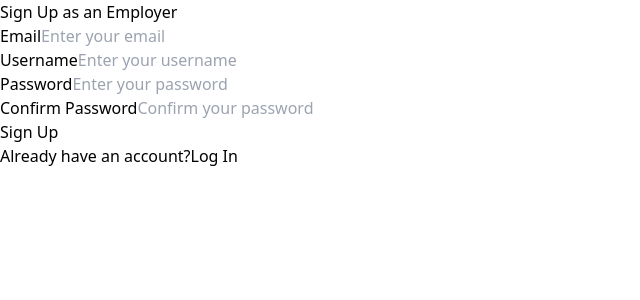
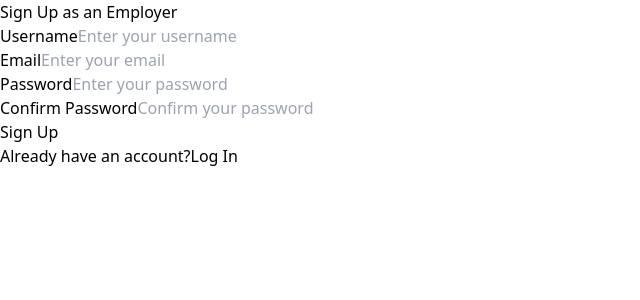
Before and after one commit to eneriopaolo/JumpStart, a React app in the folder UI/: page /signup-employer in a window 1280 px wide. Shown: the top 300 px of the page, without its empty margins (0-640 px from the left). Built offline with nearby package versions, Linux system fonts and the light colour scheme; the HTML template or start-up script is replaced by a standard one.

Commit message:
ADDED REGISTER (EMPLOYER SIDE)

```diff
--- a/UI/src/App.jsx
+++ b/UI/src/App.jsx
@@ -5,6 +5,7 @@ import TypeofUser from "./pages/TypeofUser";
 import { BrowserRouter, Routes, Route } from "react-router-dom";
 import SignUpEmployer from "./pages/SignUpEmployer";
 import SignUpJobSeeker from "./pages/SignUpJobSeeker";
+import JobSeekerHomePage from "./pages/JobSeekerNavBar";
 
 const App = () => {
   return (
@@ -31,6 +32,7 @@ const App = () => {
           <Route exact path="/" element={<Login />} />
           <Route path="/signup-employer" element={<SignUpEmployer />} />
           <Route path="/signup-jobseeker"element={<SignUpJobSeeker />} />
+          <Route path="/jobseeker-home-page" element= {<JobSeekerHomePage/>} />
         </Routes>
       </div>
     </BrowserRouter>
--- /dev/null
+++ b/UI/src/pages/JobSeekerNavBar.jsx
@@ -0,0 +1,32 @@
+import React from "react";
+import { Link } from "react-router-dom";
+
+const JobSeekerNavBar = () => {
+    return (
+        <div className="flex items-center justify-between bg-white border-b border-gray-300">
+            <div className="flex items-center">
+                {/* <img src="/logo.png" alt="Logo" className="h-8 mr-4" /> */}
+                <p className="p-4 cursor-pointer text-gray-800 hover:text-red-900 hover:bg-blue-500"><Link to="/" classname="">Logo</Link></p>
+                <p className="p-4 cursor-pointer text-gray-800 hover:text-red-900 hover:bg-blue-500"><Link to="/" className="text-gray-800 hover:text-gray-900">Find Jobs</Link></p>
+            </div>
+            <div className="flex justify-center">
+                <input
+                    type="text"
+                    placeholder="Search Jobs"
+                    className="w-full px-4 py-2 mr-2 text-gray-800 placeholder-gray-500 bg-gray-200 border border-gray-300 rounded-lg focus:outline-none focus:bg-white focus:border-blue-500"
+                />
+                <button
+                    className="px-4 py-2 text-white bg-blue-500 rounded-lg hover:bg-blue-600 focus:outline-none"
+                >
+                    Search
+                </button>
+            </div>
+            <div>
+                <span className="text-gray-800">John Doe</span>
+            </div>
+        </div>
+    );
+};
+
+
+export default JobSeekerNavBar;
--- a/UI/src/pages/SignUpEmployer.jsx
+++ b/UI/src/pages/SignUpEmployer.jsx
@@ -1,18 +1,80 @@
-import React from "react";
-import { Link } from "react-router-dom"
+import React, { useState } from "react";
+import { Link, Navigate } from "react-router-dom";
 
 const SignUpEmployer = () => {
+    const [username, setUsername] = useState("");
+    const [email, setEmail] = useState("");
+    const [password, setPassword] = useState("");
+    const [confirmPassword, setConfirmPassword] = useState("");
+    const [redirectToLogin, setRedirectToLogin] = useState(false); // State variable for redirection
+
+    const handleSubmit = async (event) => {
+        event.preventDefault(); // Prevent default form submission
+
+        const usernameValidity = /^([a-zA-Z0-9]){3,16}$/.test(username);
+        const passwordMatching = password === confirmPassword;
+
+        if (!usernameValidity) {
+            alert("Invalid username.");
+        } else if (!passwordMatching) {
+            alert("Password and Confirm Password should match.");
+        } else {
+            try {
+                const userData = {
+                    email: email,
+                    name: username,
+                    password: password,
+                    confirmPassword: confirmPassword,
+                    typeofuser: "employer"
+                };
+
+                const response = await fetch("http://localhost:3000/api/auth/register", {
+                    method: "POST",
+                    headers: {
+                        'Content-Type': 'application/json'
+                    },
+                    body: JSON.stringify(userData)
+                });
+
+                if (response.ok) {
+                    // Registration successful, set redirectToLogin to true for redirection
+                    setRedirectToLogin(true);
+                } else {
+                    console.error('Registration failed:', response.status);
+                }
+
+                const data = await response.text();
+                console.log(data);
+            } catch (error) {
+                console.error('Error:', error);
+            }
+        }
+    };
+
+    if (redirectToLogin) {
+        return <Navigate to="/jobseeker-home-page" />; // Redirect to login page after successful signup
+    }
+
     return (
         <div className="flex flex-col items-center justify-center h-screen bg-gray-500">
-
             <div className="w-full max-w-md px-8 py-12 bg-white rounded-lg shadow-md">
-
                 <div className="text-center mb-8">
                     <h1 className="text-2xl font-bold text-gray-800 mb-4">Sign Up as an Employer</h1>
                 </div>
-
-                <form className="w-full flex flex-col space-y-4">
-
+                <form id="signupForm" onSubmit={handleSubmit} className="w-full flex flex-col space-y-4">
+                    <div className="flex flex-col space-y-2">
+                        <label htmlFor="username" className="text-sm font-medium text-gray-700">
+                            Username
+                        </label>
+                        <input
+                            id="username"
+                            type="text"
+                            value={username}
+                            onChange={(e) => setUsername(e.target.value)}
+                            className="w-full px-4 py-2 border border-gray-500 rounded-lg"
+                            placeholder="Enter your username"
+                        />
+                    </div>
                     <div className="flex flex-col space-y-2">
                         <label htmlFor="email" className="text-sm font-medium text-gray-700">
                             Email
@@ -20,23 +82,12 @@ const SignUpEmployer = () => {
                         <input
                             id="email"
                             type="email"
+                            value={email}
+                            onChange={(e) => setEmail(e.target.value)}
                             className="w-full px-4 py-2 border border-gray-500 rounded-lg"
                             placeholder="Enter your email"
                         />
                     </div>
-
-                    <div className="flex flex-col space-y-2">
-                        <label htmlFor="username" className="text-sm font-medium text-gray-700">
-                            Username
-                        </label>
-                        <input
-                            id="username"
-                            type="text"
-                            className="w-full px-4 py-2 border border-gray-500 rounded-lg"
-                            placeholder="Enter your username"
-                        />
-                    </div>
-
                     <div className="flex flex-col space-y-2">
                         <label htmlFor="password" className="text-sm font-medium text-gray-700">
                             Password
@@ -44,11 +95,12 @@ const SignUpEmployer = () => {
                         <input
                             id="password"
                             type="password"
+                            value={password}
+                            onChange={(e) => setPassword(e.target.value)}
                             className="w-full px-4 py-2 border border-gray-500 rounded-lg"
                             placeholder="Enter your password"
                         />
                     </div>
-
                     <div className="flex flex-col space-y-2">
                         <label
                             htmlFor="confirmPassword"
@@ -59,6 +111,8 @@ const SignUpEmployer = () => {
                         <input
                             id="confirmPassword"
                             type="password"
+                            value={confirmPassword}
+                            onChange={(e) => setConfirmPassword(e.target.value)}
                             className="w-full px-4 py-2 border border-gray-500 rounded-lg"
                             placeholder="Confirm your password"
                         />
@@ -72,7 +126,7 @@ const SignUpEmployer = () => {
                     <div className="text-center mt-4">
                         <p className="text-sm text-gray-500">
                             Already have an account?
-                            <Link to="/" className="text-red-700 hover:underline">
+                            <Link to="/login" className="text-red-700 hover:underline">
                                 Log In
                             </Link>
                         </p>
@@ -80,6 +134,7 @@ const SignUpEmployer = () => {
                 </form>
             </div>
         </div>
-    )
+    );
 };
-export default SignUpEmployer
+
+export default SignUpEmployer;
```
Also changed, not shown: UI/src/pages/JobSeekerHomePage.jsx (added, +13 -0 lines).
